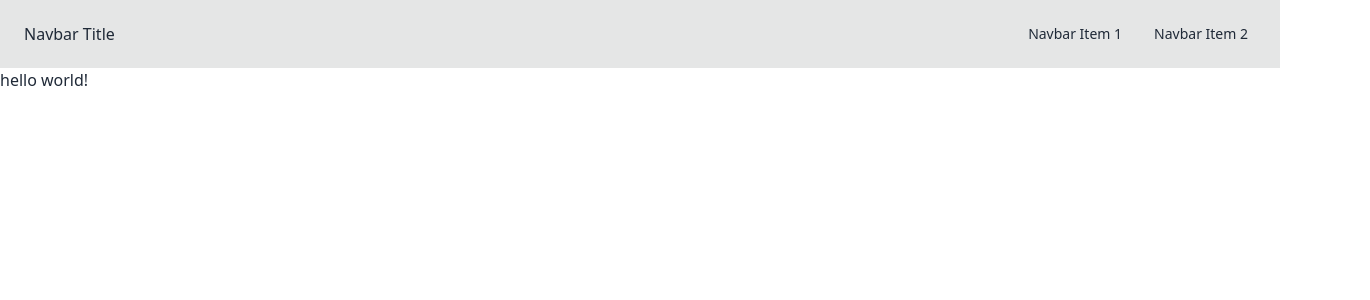
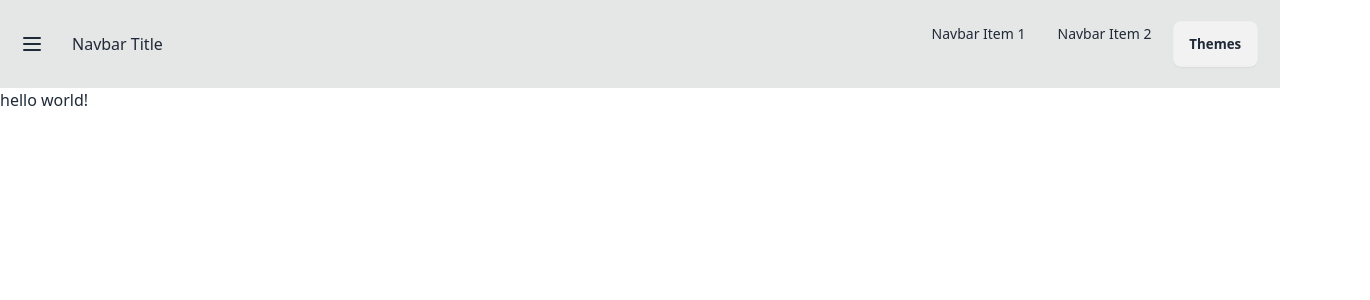
Before and after one commit to yuutaro/next.js-blog-tutorial2, a Next.js app: page / in a window 1280 px wide. Shown: the top 300 px of the page, 1370 px wide, since content can reach past the window. Built offline with nearby package versions, Linux system fonts and the light colour scheme.

Commit message:
Headerにテーマチェンジャー追加

```diff
--- a/src/components/Header.tsx
+++ b/src/components/Header.tsx
@@ -1,4 +1,5 @@
 import React, { useState } from "react";
+import ThemeChanger from "./ThemeChanger";
 
 type HeaderProps = {
   children: React.ReactNode;
@@ -12,7 +13,7 @@ export default function Header({ children }: HeaderProps): React.ReactElement {
         <div className="drawer-content flex flex-col">
           {/* Navbar */}
           <div className="w-full navbar bg-base-300">
-            <div className="flex-none lg:hidden">
+            <div className="flex-none">
               <label htmlFor="my-drawer-3" aria-label="open sidebar" className="btn btn-square btn-ghost">
                 <svg xmlns="http://www.w3.org/2000/svg" fill="none" viewBox="0 0 24 24" className="inline-block w-6 h-6 stroke-current"><path strokeLinecap="round" strokeLinejoin="round" strokeWidth="2" d="M4 6h16M4 12h16M4 18h16"></path></svg>
               </label>
@@ -23,6 +24,7 @@ export default function Header({ children }: HeaderProps): React.ReactElement {
                 {/* Navbar menu content here */}
                 <li><a>Navbar Item 1</a></li>
                 <li><a>Navbar Item 2</a></li>
+                <ThemeChanger />
               </ul>
             </div>
           </div>
--- a/src/pages/index.tsx
+++ b/src/pages/index.tsx
@@ -1,9 +1,7 @@
 import Header from "@/components/Header";
 import Theme from "@/components/theme";
-import { changeTheme } from "@/store/modules/themeSlice";
 import { Inter } from "next/font/google";
-import { useDispatch } from "react-redux";
-import { useSelector } from "react-redux";
+import Head from "next/head";
 
 const inter = Inter({ subsets: ["latin"] });
 
@@ -11,6 +9,9 @@ export default function Home() {
 
   return (
     <>
+      <Head>
+        <title>Home | My WeBlog</title>
+      </Head>
       <Theme>
         <Header>
           <div>hello world!</div>
```
